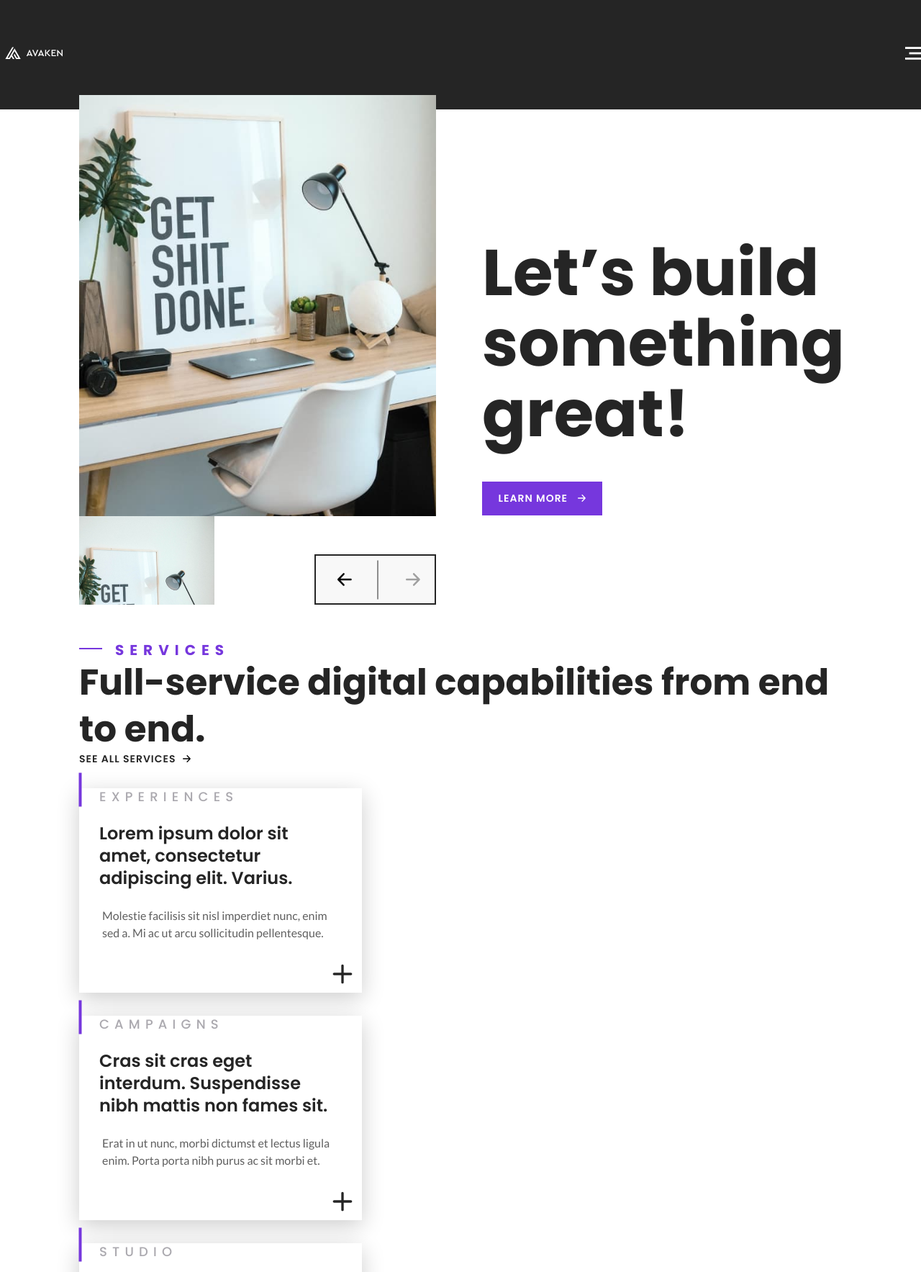
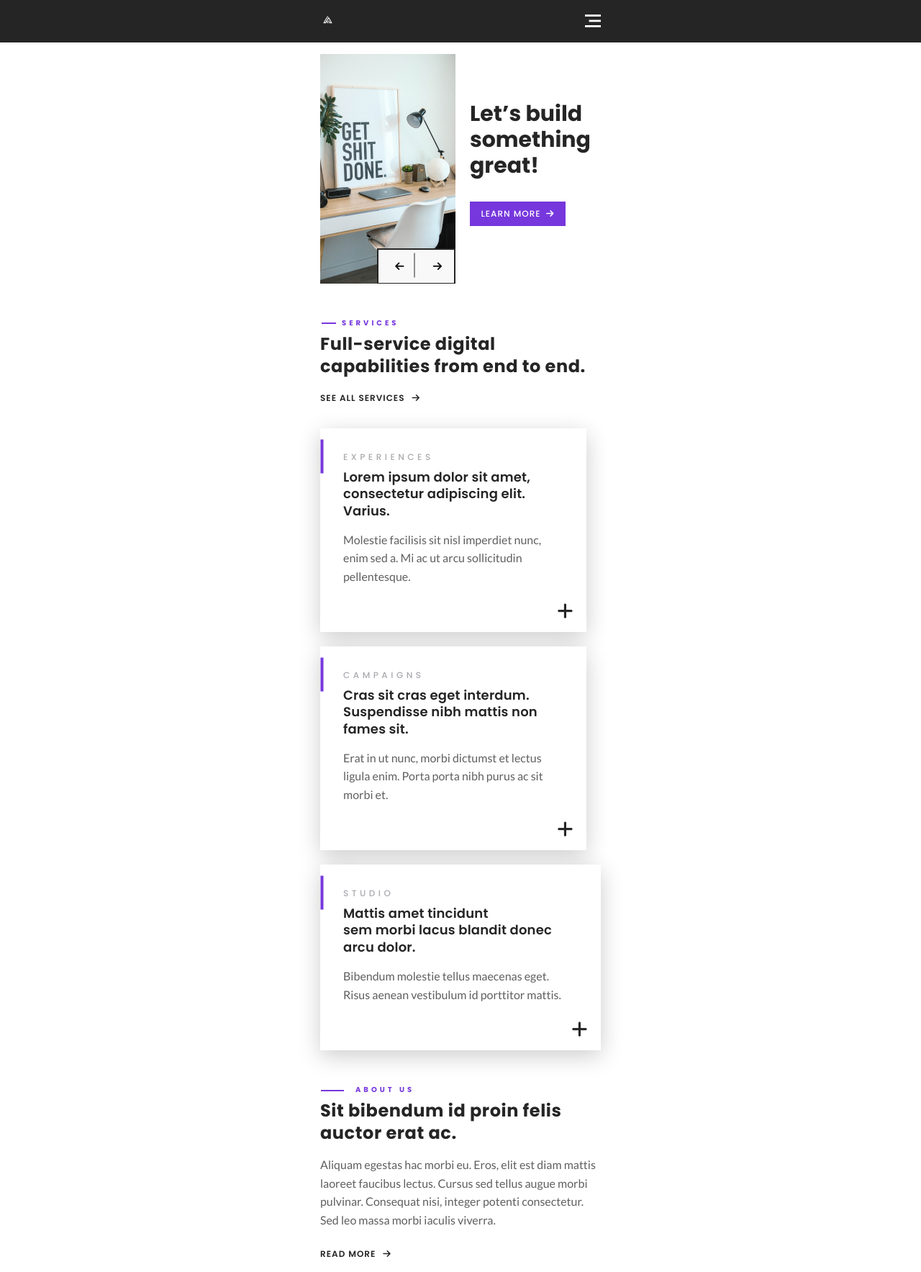
Before and after one commit to Zinaida-Razinkova-zz/Avaken, a website built with Parcel: page src/index.html in a window 1280 px wide. Shown: the top 1767 px of the page at 72% size. Built offline with nearby package versions, Linux system fonts and the light colour scheme.

Commit message:
added styles

```diff
--- a/src/js/burger-menu.js
+++ b/src/js/burger-menu.js
@@ -1,5 +1,5 @@
 (() => {
-  const menuBtnRef = document.querySelector('[data-menu-button]');
+  const menuBtnRef = document.querySelector('[data-button]');
   const mobileMenuRef = document.querySelector('[data-menu]');
 
   menuBtnRef.addEventListener('click', () => {
--- a/src/js/sticky-header.js
+++ b/src/js/sticky-header.js
@@ -1,9 +1,9 @@
 let header = document.querySelector('.header-section');
-let colorMenu = document.querySelector('.header-menu');
+let colorMenu = document.querySelector('.header-menu__list');
 let colorList = document.querySelector('.header-menu__link');
 let logo = document.querySelector('.header-logo');
-let closeButton = document.querySelector('.header-menu__icon-close');
-let burgerButton = document.querySelector('.header-menu__icon-burger');
+let closeButton = document.querySelector('.header-button__icon-close');
+let burgerButton = document.querySelector('.header-button__icon-burger');
 
 const headerHeight = header.offsetHeight;
 // document.body.style.paddingTop = `${headerHeight}px`;
--- a/src/js/swiper.js
+++ b/src/js/swiper.js
@@ -1,6 +1,9 @@
-new Swiper('.swiper', {
+
+new Swiper(".swiper", {
+  slidesPerView: 1,
+  loop: true,
   navigation: {
-    nextEl: '.swiper-button-prev ',
-    prevEl: '.swiper-button-next',
+    nextEl: ".button-prev",
+    prevEl: ".button-next",
   },
 });
--- a/src/partials/about.html
+++ b/src/partials/about.html
@@ -1,5 +1,5 @@
-<section class="container">
-  <div class="about-section">
+<section class="about-section">
+  <div class="container">
     <p class="about-section__title section__title--text">About us</p>
     <div class="about-content">
       <h2 class="about-content__title content-title__text">
@@ -12,10 +12,10 @@
           massa morbi iaculis viverra.
         </h3>
         <div class="about-content__svg">
-          <p class="content__subparagraf--text">read more</p>
-          <svg class="content--iconarrow" width="11">
-            <use href="./images/sprite.svg#icon-arrow-right"></use>
-          </svg>
+          <p class="content__subparagraf--text">
+            <a href="" class="content__subparagraf--link">read more
+              <i class="content--iconarrow fas fa-arrow-right"></i>
+            </a></p>
         </div>
       </div>
     </div>
--- a/src/partials/header.html
+++ b/src/partials/header.html
@@ -1,29 +1,33 @@
-<header class="container">
-  <div class="header-section">
-    <div class="header-block">
-      <a class="header-link__logo" href="">
-        <svg class="header-logo" width="224" aria-label="logo">
-          <use href="./images/sprite.svg#icon-logo-white"></use>
+<header>
+<div class="header-section">
+  <div class="container">
+    <div class="header-body ">
+      <a href="">
+        <svg class="header-logo" width="204" aria-label="logo">
+          <use href="./images/sprite.svg#icon-logo"></use>
         </svg>
       </a>
-      <button class="header-menu__button" aria-expanded="false" type="button" data-menu-button>
+      <button class="header-button" aria-expanded="false" type="button" data-button>
         <svg width="22" height="22" aria-label="Mobile menu">
-          <use class="header-menu__icon-close" href="./images/sprite.svg#icon-header-close"></use>
-          <use class="header-menu__icon-burger" href="./images/sprite.svg#icon-header-burger"></use>
+          <use class="header-button__icon-close" href="./images/sprite.svg#icon-header-close"></use>
+          <use class="header-button__icon-burger" href="./images/sprite.svg#icon-header-burger"></use>
         </svg>
       </button>
     </div>
+</div>
   </div>
-  <div class="header-container" data-menu>
+  <div class="header-menu" data-menu>
     <nav>
-      <ul class="header-menu">
-        <li class="header-menu__list"><a class="header-menu__link" href="">Home</a></li>
-        <li class="header-menu__list"><a class="header-menu__link" href="">About</a></li>
-        <li class="header-menu__list"><a class="header-menu__link" href="">Services</a></li>
-        <li class="header-menu__list"><a class="header-menu__link" href="">News</a></li>
-        <li class="header-menu__list"><a class="header-menu__link" href="">Contacts</a></li>
+      <ul class="header-menu__list">
+        <li class="header-menu__item"><a class="header-menu__link" href="">Home</a></li>
+        <li class="header-menu__item"><a class="header-menu__link" href="">About</a></li>
+        <li class="header-menu__item"><a class="header-menu__link" href="">Services</a></li>
+        <li class="header-menu__item"><a class="header-menu__link" href="">News</a></li>
+        <li class="header-menu__item"><a class="header-menu__link" href="">Contacts</a></li>
       </ul>
     </nav>
     <div class="header-menu__backdrop"></div>
   </div>
+
+
 </header>
--- a/src/partials/hero.html
+++ b/src/partials/hero.html
@@ -1,6 +1,7 @@
-<section class="container">
-  <div class="hero-section">
-    <div class="hero-block swiper">
+<section class="hero-section ">
+  <div class="container">
+    <div class="hero-body">
+    <div class="hero-img swiper">
       <div class="swiper-wrapper">
         <div class="swiper-slide">
           <img
@@ -54,25 +55,22 @@
         </div>
       </div>
 
-      <div class="hero-container">
-        <div class="hero-container__line"></div>
-        <svg class="swiper-button-prev" width="11">
-          <use href="./images/sprite.svg#icon-arrow-left"></use>
-        </svg>
-        <svg class="swiper-button-next" width="11">
-          <use href="./images/sprite.svg#icon-arrow-right"></use>
-        </svg>
+      <div class="hero-box">
+        <div class="hero-box__line"></div>
+        <i class="button-prev content--iconarrow fas fa-arrow-left"></i>
+        <i class="button-next content--iconarrow fas fa-arrow-right"></i>
       </div>
     </div>
 
     <div class="hero-content">
+      <div class="hero-content__wrapping">
       <h1 class="hero-content__title">Let’s build something great!</h1>
-      <button class="button button-text hero-button__form">
+      </div>
+      <button type="button" class="hero-button__form button button-text ">
         Learn More
-        <svg class="hero-content__button-iconarrow content--iconarrow" width="11">
-          <use href="./images/sprite.svg#icon-arrow-right"></use>
-        </svg>
+        <i class="hero-button__iconarrow content--iconarrow fas fa-arrow-right"></i>
       </button>
+    </div>
     </div>
   </div>
 </section>
--- a/src/partials/services.html
+++ b/src/partials/services.html
@@ -6,56 +6,56 @@
         Full-service digital capabilities from end to end.
       </h2>
       <div class="services-content__block">
-        <p class="content__subparagraf--text">See all services</p>
-        <svg class="content--iconarrow" width="11">
-          <use href="./images/sprite.svg#icon-arrow-right"></use>
-        </svg>
+        <p class="content__subparagraf--text"><a href="" class="content__subparagraf--link">See all services
+          <i class="content--iconarrow fas fa-arrow-right"></i>
+        </a></p>
       </div>
     </div>
-    <div class="services-type">
-      <div class="services-type__block">
-        <p class="services-type__title">Experiences</p>
-        <h3 class="services-type__subtitle">
+    <div class="services-row">
+      <div class="services-column">
+        <div class="services-item">
+        <p class="services-item__title">Experiences</p>
+        <h3 class="services-item__subtitle">
           Lorem ipsum dolor sit amet, consectetur adipiscing elit. Varius.
         </h3>
-        <p class="services-type__paragraf paragraf--text">
+        <p class="services-item__paragraf paragraf--text">
           Molestie facilisis sit nisl imperdiet nunc, enim sed a. Mi ac ut arcu sollicitudin
           pellentesque.
         </p>
-        <a href="" class="services-type__iconplus-background">
-          <svg class="services-type__iconplus" width="30">
-            <use href="./images/sprite.svg#icon-plus"></use>
-          </svg>
+        <a href="" class="services-item__iconplus-background ">
+          <i class="services-item__iconplus fas fa-plus"></i>
         </a>
+    </div>
       </div>
-      <div class="services-type__block">
-        <p class="services-type__title">Campaigns</p>
-        <h3 class="services-type__subtitle">
+      <div class="services-column">
+        <div class="services-item">
+        <p class="services-item__title">Campaigns</p>
+        <h3 class="services-item__subtitle">
           Cras sit cras eget interdum. Suspendisse nibh mattis non fames sit.
         </h3>
-        <p class="services-type__paragraf paragraf--text">
+        <p class="services-item__paragraf paragraf--text">
           Erat in ut nunc, morbi dictumst et lectus ligula enim. Porta porta nibh purus ac sit morbi
           et.
         </p>
-        <a href="" class="services-type__iconplus-background">
-          <svg class="services-type__iconplus" width="30">
-            <use href="./images/sprite.svg#icon-plus"></use>
-          </svg>
+        <a href="" class="services-item__iconplus-background ">
+          <i class="services-item__iconplus fas fa-plus"></i>
         </a>
       </div>
-      <div class="services-type__block">
-        <p class="services-type__title">Studio</p>
-        <h3 class="services-type__subtitle">
-          Mattis amet tincidunt sem morbi lacus blandit donec arcu dolor.
+      </div>
+      <div class="services-column">
+        <div class="services-item">
+        <p class="services-item__title">Studio</p>
+        <h3 class="services-item__subtitle">
+          Mattis amet tincidunt </br>sem morbi lacus blandit donec arcu dolor.
         </h3>
-        <p class="services-type__paragraf paragraf--text">
+        <p class="services-item__paragraf paragraf--text">
           Bibendum molestie tellus maecenas eget. Risus aenean vestibulum id porttitor mattis.
         </p>
-        <a href="" class="services-type__iconplus-background">
-          <svg class="services-type__iconplus" width="30">
-            <use href="./images/sprite.svg#icon-plus"></use>
-          </svg>
+        <a href="" class="services-item__iconplus-background ">
+          <i class="services-item__iconplus fas fa-plus"></i>
         </a>
+
+        </div>
       </div>
     </div>
   </div>
--- a/src/sass/_about.scss
+++ b/src/sass/_about.scss
@@ -1,15 +1,11 @@
-.about-section {
-  @media screen and (max-width: $mobile) {
-    padding: 50px 0px 0px 0px;
-  }
-}
 .about-section__title {
-  margin: 0px 0px 0px 50px;
+  margin: 0px 0px 0px 49px;
 }
 
 .about-content {
   @media screen and (min-width: $desktop) {
     display: flex;
+    margin-top: 10px;
   }
 }
 
@@ -26,21 +22,17 @@
 
 .about-content__title {
   @media screen and (min-width: $desktop) {
-    width: 600px;
-    height: auto;
     margin: 0px;
   }
 
   @media screen and (max-width: $mobile) {
-    width: 390px;
-    height: auto;
     margin: 8px 0px 16px 0px;
   }
 }
 
 .about-content__block {
   @media screen and (min-width: $desktop) {
-    width: 497px;
+    max-width: 497px;
     margin: 0px 0px 0px 123px;
   }
 }
@@ -48,14 +40,21 @@
 .about-content__paragraf {
   color: $color_medium;
   margin: 0px;
+
+}
+
+.content__subparagraf--link{
+  color: $color_dark;
+
+  &:hover {
+    color: $color_accent;
+}
 }
 
 .about-content__svg {
   display: flex;
-  margin: 24px 0px 0px 0px;
-  align-items: center;
-
+  margin: 10px 0px 0px 0px;
   @media screen and (max-width: $mobile) {
-    margin: 16px 0px 32px 0px;
+    margin: 16px 0px 0px 0px;
   }
 }
--- a/src/sass/_common.scss
+++ b/src/sass/_common.scss
@@ -1,10 +1,17 @@
+::backdrop
+::after {
+  margin:0px;
+  padding: 0px;
+  border:0px;
+  box-sizing: border-box;
+}
+
 html {
   box-sizing: border-box;
   scroll-behavior: smooth;
 }
 a {
   text-decoration: none;
-  color: #ffffff;
 }
 
 body {
@@ -27,6 +34,7 @@ body {
   }
 }
 
+ul, ol,
 li {
   list-style: none;
 }
@@ -40,6 +48,19 @@ img {
 .button {
   background: $color_accent;
   border: none;
+  display: flex;
+  justify-content: space-evenly;
+  align-items: center;
+  padding: 0px 18px 0px 18px;
+  @media screen and (max-width: $mobile) {
+    padding: 0px 14px 0px 14px;
+
+  }
+
+  &:hover {
+    background: $color_white;
+    border: 1px solid $color_accent;
+}
 }
 
 .hero-button__form {
@@ -48,19 +69,23 @@ img {
   @media screen and (max-width: $mobile) {
     width: 133px;
     height: 34px;
+
   }
 }
 
 .button-text {
   font-family: $font_basic;
   font-style: normal;
-  font-weight: 600;
+  font-weight: 500;
   font-size: 14px;
   line-height: 1.2;
   text-align: center;
   letter-spacing: 1px;
   text-transform: uppercase;
   color: $color_white;
+  &:hover {
+      color: $color_accent;
+}
 
   @media screen and (max-width: $mobile) {
     font-size: 12px;
@@ -70,9 +95,11 @@ img {
 .contacts-button__form {
   width: 188px;
   height: 47px;
+
   @media screen and (max-width: $mobile) {
     width: 153px;
     height: 34px;
+    margin: 0px;
   }
 }
 
@@ -83,6 +110,7 @@ img {
   font-size: 50px;
   line-height: 1.3;
   color: $color_dark;
+  letter-spacing: 0.024em;
 
   margin: 0px;
 
@@ -113,13 +141,12 @@ img {
   font-style: normal;
   font-weight: 600;
   font-size: 14px;
-  line-height: 1.2;
   text-align: center;
   letter-spacing: 1px;
   text-transform: uppercase;
   color: $color_dark;
 
-  margin: 0px;
+  margin-bottom: 15px;
 
   @media screen and (max-width: $mobile) {
     font-size: 12px;
@@ -127,12 +154,11 @@ img {
 }
 
 .content--iconarrow {
-  width: 11px;
-  height: 10px;
-  margin-left: 10px;
-  @media screen and (max-width: $mobile) {
-    margin-left: 6px;
-  }
+  font-size: 12px;
+  margin-left: 6px;
+  &:hover {
+    color: $color_accent;
+}
 }
 
 .paragraf--text {
@@ -140,5 +166,5 @@ img {
   font-style: normal;
   font-weight: normal;
   font-size: 16px;
-  line-height: 1.5;
+  line-height: 1.59;
 }
--- a/src/sass/_header.scss
+++ b/src/sass/_header.scss
@@ -1,62 +1,72 @@
-.header-section {
+.header-section{
   background: $color_dark;
   position: fixed;
   top: -1px;
   left: 0px;
   width: 100%;
+
+  display: flex;
+  justify-content: space-between;
+  align-items: center;
+
+
   @media screen and (min-width: $desktop) {
-    display: flex;
-    justify-content: space-between;
     height: 118px;
-    padding: 0px 110px 0px 110px;
     z-index: 3;
   }
   @media screen and (max-width: $mobile) {
     height: 60px;
-    padding: 0px 15px 0px 15px;
     z-index: 9;
   }
+
 }
-
-.header-section.active {
+.header-sticky.active {
   background: $color_white;
 }
 
-.header-block {
+
+.header-body{
+  width: 100%;
   display: flex;
   justify-content: space-between;
   align-items: center;
 }
 
+
 .header-logo {
   fill: $color_white;
   @media screen and (min-width: $desktop) {
-    margin: 0px 0px 0px -17px;
-    width: 600px;
+    width: 203px;
+    height: 60px;
   }
   @media screen and (max-width: $mobile) {
-    margin: 0px 0px 0px -10px;
-    width: 360px;
-    height: 60px;
+    width: 130px;
+    height: 31px;
   }
 }
+
 .header-logo.active {
   fill: $color_dark;
 }
 
-.header-menu {
+.header-menu__list {
   padding: 0px;
+
   @media screen and (min-width: $desktop) {
     display: flex;
     margin: 0px;
     position: fixed;
-    top: 0px;
-    left: 790px;
+    top: 48px;
+    left: 787px;
     z-index: 10;
 
     &.active {
       .header-menu__link {
         color: $color_dark;
+
+        &:hover {
+          color: $color_accent;
+      }
       }
     }
   }
@@ -67,7 +77,12 @@
   }
 }
 
-.header-menu__list {
+.header-menu__link{
+  color: $color_white
+
+}
+
+.header-menu__item {
   font-family: $font_basic;
   font-style: normal;
   font-weight: 500;
@@ -75,9 +90,8 @@
   line-height: 1.11;
 
   @media screen and (min-width: $desktop) {
-    margin: 49px 0px 49px 0px;
-    &:not(:first-child) {
-      margin-left: 56px;
+     &:not(:first-child) {
+      margin-left: 57px;
     }
   }
 
@@ -91,7 +105,9 @@
 }
 
 //Mobile menu
-.header-menu__button {
+.header-button {
+  width: 22px;
+  height: 22px;
   padding: 0px;
   border: none;
   background-color: transparent;
@@ -102,32 +118,32 @@
     display: none;
   }
 
-  .header-menu__icon-close {
+  .header-button__icon-close {
     display: none;
   }
 }
 
-.header-menu__button.header-menu__open .header-menu__icon-close {
+.header-button.header-menu__open .header-button__icon-close {
   display: block;
   fill: $color_white;
 }
-.header-menu__button.header-menu__open .header-menu__icon-close.active {
+.header-button.header-menu__open .header-button__icon-close.active {
   fill: $color_dark;
 }
 
-.header-menu__button {
+.header-button {
   fill: $color_white;
 }
 
-.header-menu__button.header-menu__open .header-menu__icon-burger {
+.header-button.header-menu__open .header-button__icon-burger {
   display: none;
 }
 
-.header-menu__button .header-menu__icon-burger.active {
+.header-button .header-button__icon-burger.active {
   fill: $color_dark;
 }
 
-.header-container {
+.header-menu {
   @media screen and (max-width: $mobile) {
     display: none;
     position: absolute;
@@ -166,7 +182,7 @@
     top: 710px;
     left: 0px;
     width: 100%;
-    height: 1785px;
+    height: 1973px;
     background: rgba(0, 0, 0);
     z-index: 3;
     transition: all 0.8s ease 0s;
--- a/src/sass/_hero.scss
+++ b/src/sass/_hero.scss
@@ -1,12 +1,22 @@
-.hero-section {
+.hero-section{
+padding-top: 40px;
+@media screen and (max-width: $mobile) {
+  padding-top: 15px;
+}
+}
+
+.hero-body {
   display: flex;
+}
+
+.hero-img {
+  position: relative;
 }
 
 .hero-img__desktop {
   @media screen and (min-width: $desktop) {
-    width: 600px;
-    height: 708px;
-    margin: 40px 0px 0px 0px;
+    max-width: 600px;
+    max-height: 703;
   }
 
   @media screen and (max-width: $mobile) {
@@ -20,17 +30,14 @@
   }
 
   @media screen and (max-width: $mobile) {
-    width: 188px;
-    height: 319px;
-    margin: 15px 0px 0px 0px;
+    max-width: 188px;
+    max-height: 319px;
   }
 }
 
-.hero-block {
-  position: relative;
-}
 
-.hero-container__line {
+
+.hero-box__line {
   background-color: $color_dark;
   width: 54px;
   height: 1px;
@@ -46,7 +53,10 @@
   }
 }
 
-.hero-container {
+.hero-box {
+  display: flex;
+  align-items: center;
+  justify-content: space-around;
   background: #f8f8f8;
   width: 169px;
   height: 70px;
@@ -65,12 +75,21 @@
 }
 
 .hero-content {
-  width: 500px;
-  margin: 198px 0px 0px 64px;
+  margin: 0px 0px 0px 65px;
 
   @media screen and (max-width: $mobile) {
-    width: 182px;
-    margin: 80px 0px 32px 20px;
+    margin: 0px 0px 0px 20px;
+  }
+}
+
+.hero-content__wrapping{
+  max-width: 556px;
+  max-height: 300px;
+  margin:153px 0px 55px 0px;
+  @media screen and (max-width: $mobile) {
+    max-width: 182px;
+    max-height: 108px;
+    margin:65px 0px 32px 0px;
   }
 }
 
@@ -81,44 +100,46 @@
   font-size: 90px;
   line-height: 1.09;
   color: $color_dark;
-
-  margin: 0px 0px 45px 0px;
+  margin: 0px;
 
   @media screen and (max-width: $mobile) {
     font-size: 30px;
     line-height: 1.2;
-    margin: 0px 0px 32px 0px;
   }
 }
 
-.hero-content__button-iconarrow {
+.hero-button__iconarrow {
   fill: $color_white;
 }
 
 .swiper {
-  width: 598px;
-  height: 708px;
+  max-width: 598px;
+  max-height: 708px;
   margin: 0px;
 
   @media screen and (max-width: $mobile) {
-    width: 188px;
-    height: 319px;
+    max-width: 188px;
+    max-height: 319px;
   }
 }
 
-.swiper-button-prev {
-  margin-left: 20px;
-  width: 20px;
+.button-prev {
+  font-size: 20px;
+
+  &:hover {
+    color: $color_accent;
+}
   @media screen and (max-width: $mobile) {
-    margin-left: 10px;
-    width: 14px;
+    font-size: 14px;
   }
 }
-.swiper-button-next {
-  margin-right: 10px;
-  width: 20px;
+.button-next {
+  font-size: 20px;
+
+  &:hover {
+    color: $color_accent;
+}
   @media screen and (max-width: $mobile) {
-    margin-left: 20px;
-    width: 14px;
+    font-size: 14px;
   }
 }
--- a/src/sass/_services.scss
+++ b/src/sass/_services.scss
@@ -1,5 +1,8 @@
 .services-section {
-  padding-top: 50px;
+  padding-top: 100px;
+  @media screen and (max-width: $mobile) {
+    padding-top: 50px;
+  }
 }
 
 .services-section__title {
@@ -29,21 +32,28 @@
     display: flex;
     justify-content: space-between;
     align-items: flex-end;
-    margin-top: 13px;
+    margin-top: 10px;
   }
 }
 
 .services-content__title {
+  height: auto;
   @media screen and (min-width: $desktop) {
-    width: 807px;
-    height: auto;
+    max-width: 770px;
     margin: 0px;
   }
   @media screen and (max-width: $mobile) {
-    width: 390px;
-    height: auto;
-    margin: 8px 0px 16px 0px;
+    max-width: 390px;
+    margin: 8px 0px 10px 0px;
   }
+}
+
+.content__subparagraf--link{
+  color: $color_dark;
+
+  &:hover {
+    color: $color_accent;
+}
 }
 
 .services-content__block {
@@ -51,47 +61,58 @@
   align-items: center;
 }
 
-.services-type {
+.services-row {
   @media screen and (min-width: $desktop) {
     display: flex;
-    justify-content: space-between;
     padding: 72px 0px 100px 0px;
+  }
+
+  @media screen and (max-width: $mobile) {
+    padding: 20px 0px 50px 0px;
   }
 }
 
-.services-type__block {
-  width: 393px;
+.services-column {
+  max-width: 393px;
   height: auto;
   background: $color_white;
   box-shadow: 0px 8px 30px rgba(0, 0, 0, 0.2);
   position: relative;
+  margin-right: 0px;
+  &:not(:last-child) {
+    margin-right: 20px;
+  }
   @media screen and (max-width: $mobile) {
-    width: 390px;
-    margin-top: 32px;
+    max-width: 390px;
+    height: auto;
+    margin-bottom: 0px;
+    &:not(:last-child) {
+      margin-bottom: 20px;
+    }
   }
 }
 
-.services-type__title {
+.services-item{
+  margin: 0px;
+  padding: 32px 32px 65px 32px;
+}
+
+.services-item__title {
   font-family: $font_basic;
   font-style: normal;
   font-weight: 500;
-  font-size: 18px;
+  font-size: 12px;
   line-height: 1.3;
-  letter-spacing: 0.4em;
+  letter-spacing: 0.375em;
   text-transform: uppercase;
   color: $color_light;
-
-  margin: 32px 0px 0px 28px;
+  margin: 0px;
   position: relative;
-
-  @media screen and (max-width: $mobile) {
-    font-size: 12px;
-    margin: 0px 0px 0px 32px;
-    padding-top: 32px;
-  }
 }
 
-.services-type__title:before {
+
+
+.services-item__title:before {
   content: '';
   display: inline-block;
   background-color: $color_accent;
@@ -99,57 +120,56 @@
   height: 4px;
   position: absolute;
   transform: rotate(-90deg);
-  left: -50px;
+  left: -55px;
+  top: 10px;
   @media screen and (max-width: $mobile) {
     left: -53px;
-    top: 40px;
-  }
-}
+    top: 5px;
+  }}
 
-.services-type__subtitle {
+.services-item__subtitle {
   font-family: $font_basic;
   font-style: normal;
   font-weight: 600;
   font-size: 24px;
   line-height: 1.3;
+  letter-spacing: 0.0105em;
   color: $color_dark;
-
-  margin: 24px 32px 0px 28px;
+  margin: 8px 0px 0px 0px;
   @media screen and (max-width: $mobile) {
     font-size: 18px;
-    margin: 8px 32px 0px 32px;
+    margin: 8px 0px 0px 0px;
   }
 }
 
-.services-type__paragraf {
+.services-item__paragraf {
   color: $color_medium;
-
-  margin: 24px 28px 0px 32px;
+  margin: 24px 0px 0px 0px;
   @media screen and (max-width: $mobile) {
-    margin: 16px 32px 0px 32px;
+    margin: 16px 0px 0px 0px;
   }
 }
 
-.services-type__iconplus {
-  width: 40px;
-  height: 40px;
-  fill: $color_dark;
-  margin: 6px;
+.services-item__iconplus {
+  font-size: 25px;
+  color: $color_dark;
 }
 
-.services-type__iconplus-background {
-  display: block;
-  width: 52px;
-  height: 52px;
-  margin: 19px 0px 0px 340px;
 
-  @media screen and (max-width: $mobile) {
-    margin: 6px 0px 0px 338px;
-  }
+
+.services-item__iconplus-background {
+  display: inline-flex;
+  justify-content: center;
+  align-items: center;
+  width: 59px;
+  height: 57px;
+  position: absolute;
+  bottom: 0px;
+  right: 0px;
   &:hover {
     background: $color_accent;
-    .services-type__iconplus {
-      fill: $color_white;
+    .services-item__iconplus {
+      color: $color_white;
     }
   }
 }
--- a/src/sass/_variables.scss
+++ b/src/sass/_variables.scss
@@ -9,5 +9,5 @@ $color_accent: #7637dd;
 $font_basic: 'Poppins';
 $font_details: 'Lato';
 
-$mobile: 420px;
+$mobile: 1438px;
 $desktop: 1439px;
```
Also changed, not shown: src/index.html (+2 -1 lines), src/partials/contacts.html (+9 -7 lines), src/sass/_contacts.scss (+33 -30 lines), src/images/sprite.svg, src/images/symbol-defs.svg (added).
